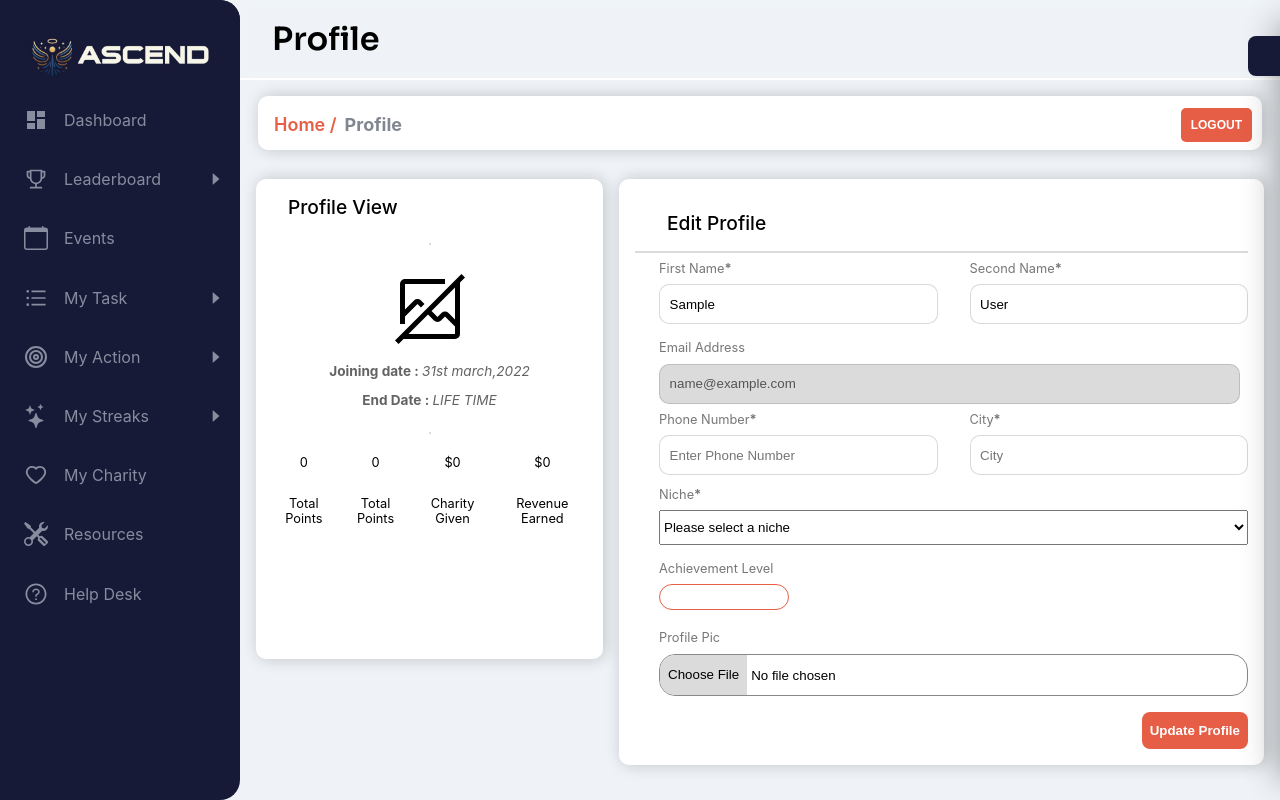
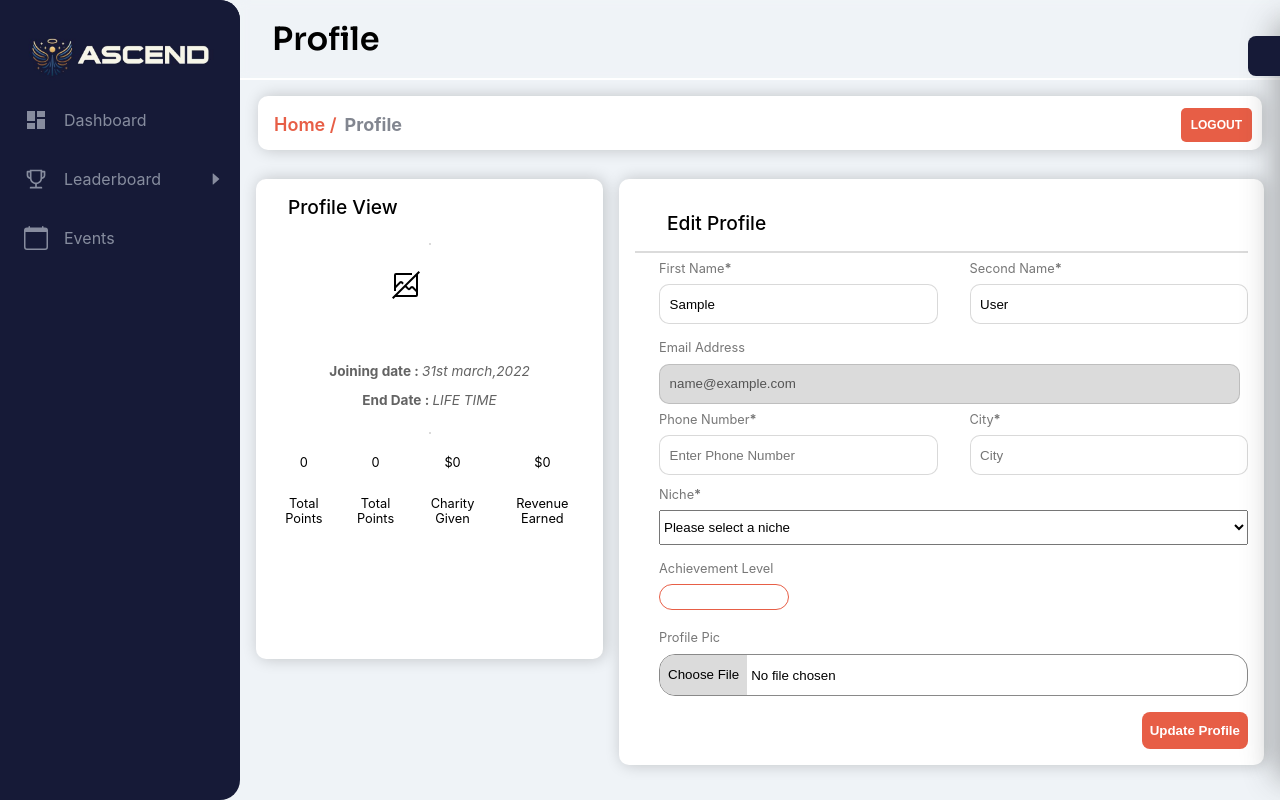
Before and after one commit to ashw-ani/Ascend-client, a React (Create React App) app: page /profile in a window 1280 px wide. Built offline with nearby package versions, Linux system fonts and the light colour scheme; sample sign-in values are in the browser's storage; some icons are missing.

Commit message:
profile page functionality added

```diff
--- a/src/Components/Profile/Profile.js
+++ b/src/Components/Profile/Profile.js
@@ -71,12 +71,13 @@ const Profile = () => {
 
     //loading
     setShowLoader(false);
+    window.location.reload(true);
   };
 
   const saveDataHandler = async (newImg) => {
     const token = await putProfileUpdate({
       ...formData,
-      profilePic: newImg || formData.imgURL,
+      profilePic: newImg ? newImg : context.user.profilePic,
     });
     console.log(token);
     // localStorage.removeItem("token");
@@ -105,10 +106,14 @@ const Profile = () => {
           <hr className={styles.line} />
 
           <div className={styles.personal}>
-            <img
-              src={context.user.profilePic ? context.user.profilePic : noimage}
-              className={styles.profileimage}
-            />
+            <div className={styles.profileimageWrapper}>
+              <img
+                src={
+                  context.user.profilePic ? context.user.profilePic : noimage
+                }
+                className={styles.profileimage}
+              />
+            </div>
             <h1 className={styles.name}>{formData.fullName}</h1>
             <p>
               <b>Joining date : </b>
--- a/src/Components/Profile/Profile.module.css
+++ b/src/Components/Profile/Profile.module.css
@@ -178,10 +178,14 @@
 }
 
 .profileimage {
+  fill: #777777;
+  background-size: cover;
+  object-fit: contain;
+}
+.profileimageWrapper {
   width: 5rem;
   height: 5rem;
-  fill: #777777;
-  background-size: cover;
+  object-fit: contain;
 }
 
 .name {
@@ -302,9 +306,6 @@
 @media screen and (max-width: 600px) {
   /* phone responsiveness */
 
-
-
-
   .container {
     display: flex;
     flex-flow: column;
@@ -363,9 +364,8 @@
     margin-bottom: 0.7rem;
     gap: 1rem;
     width: 100%;
-
   }
-  .emailinput{
+  .emailinput {
     width: 100%;
   }
   .double-labels {
@@ -379,19 +379,17 @@
 }
 
 /* for tablet */
-@media screen and (max-width:950px) {
-  .double-labels{
+@media screen and (max-width: 950px) {
+  .double-labels {
     width: 100%;
   }
-  .emailinput{
+  .emailinput {
     width: 92%;
   }
-
 }
 /* for fold */
-@media screen and (max-width:280px) {
-
-  .profileimage{
+@media screen and (max-width: 280px) {
+  .profileimage {
     margin-bottom: 1rem;
   }
 
@@ -402,11 +400,10 @@
     gap: 1rem;
     width: 100%;
   }
-  .double-labels{
+  .double-labels {
     width: 100%;
   }
-  .emailinput{
+  .emailinput {
     width: 90%;
   }
-
 }
--- a/src/Components/sidepanel/Sidepanel.js
+++ b/src/Components/sidepanel/Sidepanel.js
@@ -139,7 +139,7 @@ const Sidepanel = (props) => {
           </div>
         )} */}
 
-        <SidepanelItem
+        {/* <SidepanelItem
           class={sideitemsState.mytask ? "active" : "inactive"}
           onclick={toggleSideitemHandler}
           name={"mytask"}
@@ -158,8 +158,9 @@ const Sidepanel = (props) => {
             <Sidepanelsubitem>Calendar</Sidepanelsubitem>
             <Sidepanelsubitem>My Tasks</Sidepanelsubitem>
           </div>
-        )}
-        <SidepanelItem
+        )} */}
+
+        {/* <SidepanelItem
           class={sideitemsState.myactions ? "active" : "inactive"}
           onclick={toggleSideitemHandler}
           name={"myactions"}
@@ -171,16 +172,17 @@ const Sidepanel = (props) => {
               sideitemsState.myactions ? styles.more_active : styles.more
             }`}
           />
-        </SidepanelItem>
-        {sideitemsState.myactions && (
+        </SidepanelItem> */}
+
+        {/* {sideitemsState.myactions && (
           <div className={styles.subitems}>
             <Sidepanelsubitem>My Habits</Sidepanelsubitem>
             <Sidepanelsubitem>My Quizzes</Sidepanelsubitem>
             <Sidepanelsubitem>My Points</Sidepanelsubitem>
           </div>
-        )}
+        )} */}
 
-        <SidepanelItem
+        {/* <SidepanelItem
           class={sideitemsState.mystreaks ? "active" : "inactive"}
           onclick={toggleSideitemHandler}
           name={"mystreaks"}
@@ -200,9 +202,9 @@ const Sidepanel = (props) => {
             <Sidepanelsubitem>Calendar</Sidepanelsubitem>
             <Sidepanelsubitem>Finishline</Sidepanelsubitem>
           </div>
-        )}
+        )} */}
 
-        <SidepanelItem
+        {/* <SidepanelItem
           class={sideitemsState.mycharity ? "active" : "inactive"}
           onclick={(event) => {
             toggleSideitemHandler(event);
@@ -211,8 +213,9 @@ const Sidepanel = (props) => {
         >
           <AiOutlineHeart className={styles.sidepanelicons} />
           My Charity
-        </SidepanelItem>
-        <SidepanelItem
+        </SidepanelItem> */}
+
+        {/* <SidepanelItem
           class={sideitemsState.resources ? "active" : "inactive"}
           onclick={(event) => {
             toggleSideitemHandler(event);
@@ -221,8 +224,8 @@ const Sidepanel = (props) => {
         >
           <BsTools className={styles.sidepanelicons} />
           Resources
-        </SidepanelItem>
-        <SidepanelItem
+        </SidepanelItem> */}
+        {/* <SidepanelItem
           class={sideitemsState.helpdesk ? "active" : "inactive"}
           onclick={(event) => {
             toggleSideitemHandler(event);
@@ -231,7 +234,7 @@ const Sidepanel = (props) => {
         >
           <AiOutlineQuestionCircle className={styles.sidepanelicons} />
           Help Desk
-        </SidepanelItem>
+        </SidepanelItem> */}
       </div>
     </div>
   );
```
